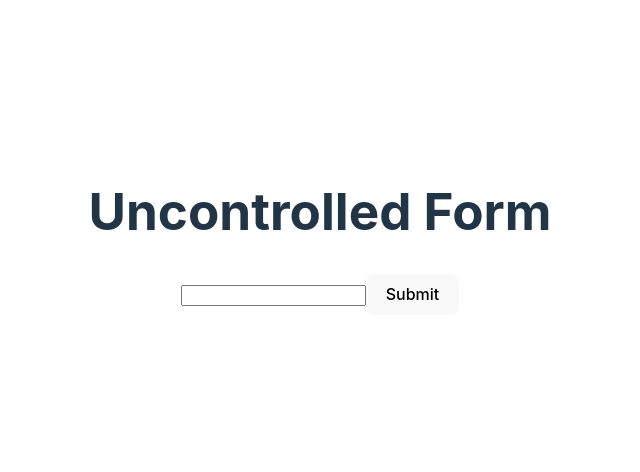
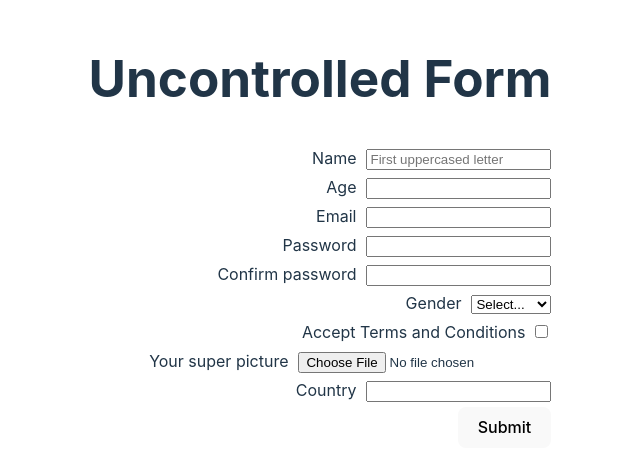
Before and after one commit to vwital/rsschool-react, a React (Vite) app in the folder forms/: page /uncontrolled-form in a window 1280 px wide. Shown: the part 168-640 px from the top of the page, without its empty margins (320-960 px from the left). Built offline with nearby package versions, Linux system fonts and the light colour scheme.

Commit message:
feat: add yup schema

```diff
--- a/forms/src/App.tsx
+++ b/forms/src/App.tsx
@@ -1,4 +1,5 @@
 import reactLogo from './assets/react.svg';
+import { Link } from 'react-router-dom';
 import './App.css';
 
 function App() {
@@ -11,11 +12,11 @@ function App() {
             <div className="forms-store">
                 <div className="card">
                     <h2>Form 1</h2>
-                    <a href="/uncontrolled-form">Uncontrolled </a>
+                    <Link to="/uncontrolled-form">Uncontrolled </Link>
                 </div>
                 <div className="card">
                     <h2>React Hook Form</h2>
-                    <a href="/react-form">React Hook Form </a>
+                    <Link to="/react-form">React Hook Form </Link>
                 </div>
             </div>
         </>
--- a/forms/src/pages/UncontrolledForm/UncontrolledForm.tsx
+++ b/forms/src/pages/UncontrolledForm/UncontrolledForm.tsx
@@ -1,10 +1,107 @@
+import { useRef } from 'react';
+import userSchema from '../../utils/shema';
+import * as yup from 'yup';
+
+import styles from './index.module.css';
+
 function UncontrolledForm() {
+    // const  validationErrors(){
+    //     name: 'Reee'
+    // }
+    const nameRef = useRef<HTMLInputElement>(null);
+    const ageRef = useRef<HTMLInputElement>(null);
+    const emailRef = useRef<HTMLInputElement>(null);
+    const passwordRef = useRef<HTMLInputElement>(null);
+    const confirmPasswordRef = useRef<HTMLInputElement>(null);
+    const genderRef = useRef<HTMLSelectElement>(null);
+    const conditionsRef = useRef<HTMLInputElement>(null);
+    const imgRef = useRef<HTMLInputElement>(null);
+    const countryRef = useRef<HTMLInputElement>(null);
+
+    const submitHandler = async () => {
+        // console.log(nameRef.current?.value);
+        // Sending to redux store
+        // TODO REDIRECT TO MAIN`
+        //Use onChange
+        // userSchema.validate(nameRef);
+
+        const formValues = {
+            name: nameRef.current?.value,
+            age: Number(ageRef.current?.value),
+            email: emailRef.current?.value,
+            password: passwordRef.current?.value,
+            confirmPassword: conditionsRef.current?.value,
+            gender: genderRef.current?.value,
+            conditions: conditionsRef.current?.checked,
+            img: imgRef.current?.files ? imgRef.current.files[0] : undefined,
+            country: countryRef.current?.value,
+        };
+
+        await userSchema
+            .validate(formValues, { abortEarly: false })
+            .then((data) => console.log(data))
+            .catch((e) => {
+                console.log('eeror validatuim');
+                if (e instanceof yup.ValidationError) {
+                    console.log(e.inner);
+                    e.inner.forEach((el) => console.log(el.message));
+                }
+            });
+        console.log(formValues);
+    };
+
     return (
-        <>
+        <div className={styles['uncontrolled-form']}>
             <h1>Uncontrolled Form</h1>
-            <input type="text"></input>
-            <button>Submit</button>
-        </>
+            <label htmlFor="name">
+                Name
+                <input ref={nameRef} id="name" name="name" type="text" placeholder="First uppercased letter" required></input>
+            </label>
+
+            <label htmlFor="ahe">
+                Age
+                <input ref={ageRef} id="age" name="age" type="text"></input>
+            </label>
+            <label htmlFor="email">
+                Email
+                <input ref={emailRef} id="email" name="email" type="email"></input>
+            </label>
+            <label htmlFor="password">
+                Password
+                <input ref={passwordRef} id="password" name="password" type="password"></input>
+                <p className={styles['password-complexity']}></p>
+            </label>
+            <label htmlFor="confPassword">
+                Confirm password
+                <input ref={confirmPasswordRef} id="confPassword" name="confPassword" type="password"></input>
+            </label>
+            <label htmlFor="gender">
+                Gender
+                <select ref={genderRef} name="gender" id="gender">
+                    <option value="">Select...</option>
+                    <option value="Male">Male</option>
+                    <option value="Female">Female</option>
+                    <option value="Mechanic">Mechanic</option>
+                </select>
+            </label>
+            <label htmlFor="conditions">
+                {' '}
+                Accept Terms and Conditions
+                <input ref={conditionsRef} id="conditions" name="conditions" type="checkbox" />
+            </label>
+            <label htmlFor="img">
+                {' '}
+                Your super picture
+                <input ref={imgRef} id="img" name="img" type="file" />
+            </label>
+            <label htmlFor="country">
+                Country
+                <input ref={countryRef} id="country" name="country" type="text" />
+            </label>
+            <button type="submit" onClick={submitHandler}>
+                Submit
+            </button>
+        </div>
     );
 }
 
--- /dev/null
+++ b/forms/src/pages/UncontrolledForm/index.module.css
@@ -0,0 +1,17 @@
+.uncontrolled-form {
+    display: flex;
+    flex-direction: column;
+    align-items: flex-end;
+    gap: 5px;
+}
+
+.uncontrolled-form input,
+select {
+    margin-left: 10px;
+}
+
+.password-complexity {
+    display: none;
+    width: 100%;
+    height: 2px;
+}
--- /dev/null
+++ b/forms/src/utils/shema.ts
@@ -0,0 +1,33 @@
+import * as yup from 'yup';
+
+const regexpEmail = new RegExp(/^\S+@\S+\.S+$/);
+const MAX_IMG_SIZE = 307200;
+
+const userSchema = yup.object().shape({
+    name: yup.string().required('Required field').uppercase('The name must start with a capital letter'),
+    age: yup.number().typeError('Age must be an integer number').required('Required field').positive('Age should be a positive number'),
+    email: yup.string().required('Required field').matches(regexpEmail, 'Incorrect email format'),
+    password: yup
+        .string()
+        .required('')
+        .matches(/[0-9]/, 'Password must contain at least 1 digit')
+        .matches(/[A-Z]/, 'Password must contain at least 1 capital letter')
+        .matches(/[a-z]/, 'Password must contain at least 1 lowercase letter')
+        .matches(/!"#$%&'()*\+,-\/:;<=>?@[\\]^_`{|}/g, 'Password must contain at least 1 special character'),
+    confirmPassword: yup
+        .string()
+        .required('')
+        .oneOf([yup.ref('password')], 'Passwords must match'),
+    gender: yup.string().required('Required field'),
+    conditions: yup.string().required('Required field'),
+    img: yup
+        .mixed()
+        .required('Required field')
+        .test('is-valid-type', 'Not valid type, allowed formats: png, jpeg', (value) => {
+            return value && value instanceof File && ['image/jpeg', 'image/png'].includes(value.type);
+        })
+        .test('is-valid-size', 'Max allowed size is 300KB', (value) => value && value instanceof File && value.size <= MAX_IMG_SIZE),
+    country: yup.string().required('Required field'),
+});
+
+export default userSchema;
--- a/forms/tsconfig.json
+++ b/forms/tsconfig.json
@@ -1,5 +1,5 @@
 {
     "files": [],
     "references": [{ "path": "./tsconfig.app.json" }, { "path": "./tsconfig.node.json" }],
-    "rules": { "@typescript-eslint/no-explicit-any": "error" }
+
 }
```
Also changed, not shown: forms/.eslintrc.js, forms/src/state/store.ts (added).
